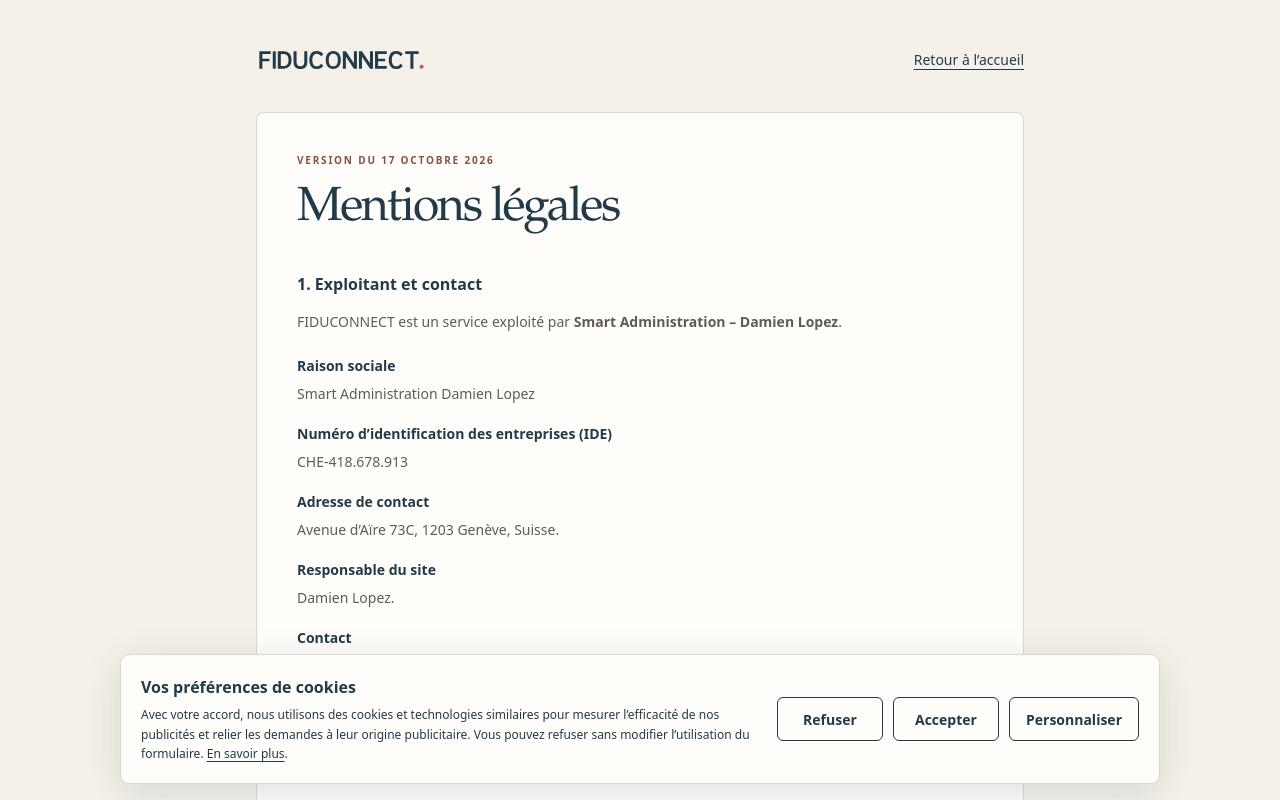
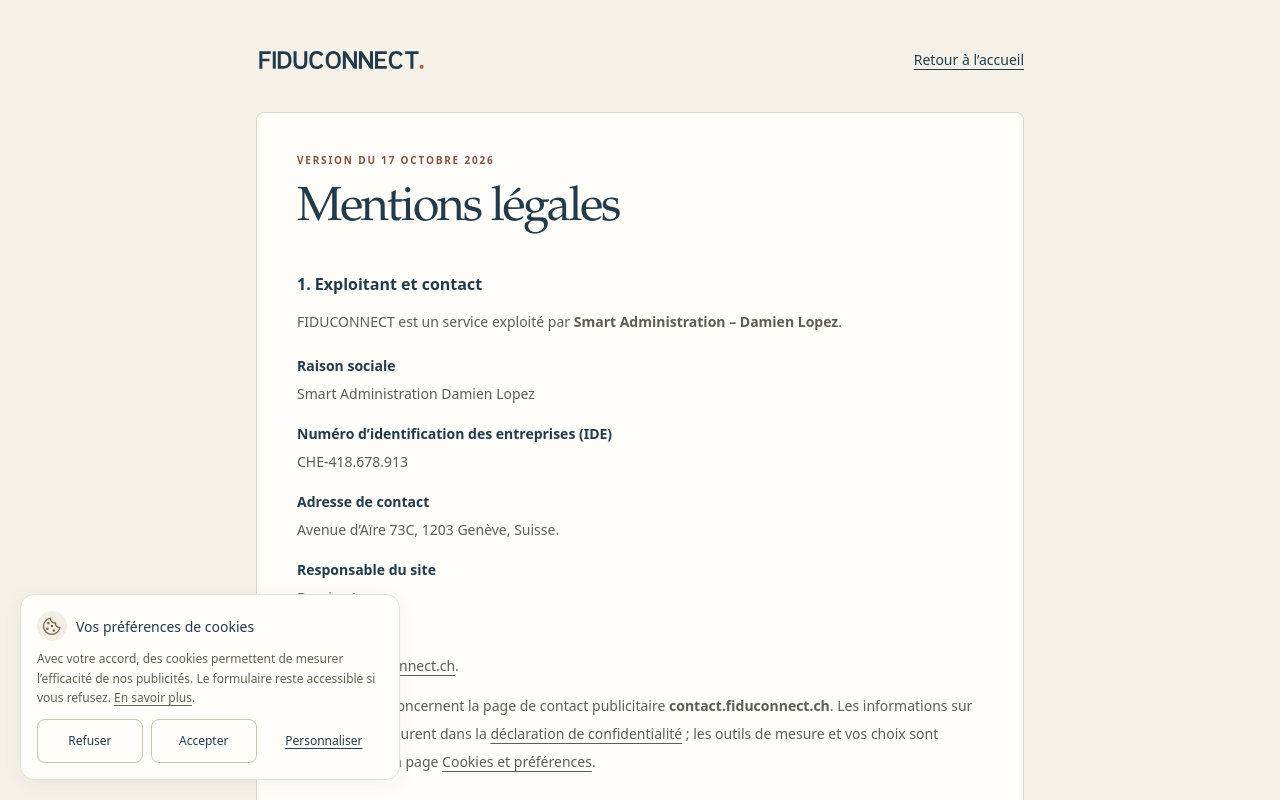
Before and after one commit to lopezdamien/fiduconnect, a Next.js app: page /mentions-legales in a window 1280 px wide. Shown: the top 800 px of the page. Built offline with nearby package versions, Linux system fonts and the light colour scheme; no server answers.

Commit message:
Patch Next.js and Zod security advisories and soften cookie consent

```diff
--- a/app/globals.css
+++ b/app/globals.css
@@ -199,20 +199,23 @@
   .sea-button, .sea-input, .sea-select-popup { transition: none; }
 }
 /* Consent choices have equal prominence and never block access to the form. */
-.ads-consent { position: fixed; z-index: 80; inset: auto 16px 16px; margin-inline: auto; max-width: 1040px; max-height: 70dvh; overflow-y: auto; padding: 20px; display: flex; gap: 24px; align-items: center; color: #223b4a; background: #fffdfa; border: 1px solid #ded7cb; border-radius: 10px; box-shadow: 0 8px 36px #223b4a26; }
-.ads-consent-copy { flex: 1; }
-.ads-consent h2 { margin: 0 0 6px; font-size: 16px; font-weight: 600; }
-.ads-consent p { margin: 0; font-size: 12px; line-height: 1.6; }
+.ads-consent { position: fixed; z-index: 80; inset: auto auto 20px 20px; width: min(380px, calc(100% - 40px)); max-height: 70dvh; overflow-y: auto; padding: 16px; display: flex; flex-direction: column; gap: 12px; color: #223b4a; background: #fffdfa; border: 1px solid #e5dfd5; border-radius: 14px; box-shadow: 0 4px 20px #223b4a0d; }
+.ads-consent-copy { min-width: 0; }
+.ads-consent h2 { display: flex; align-items: center; gap: 9px; margin: 0 0 8px; font-size: 14px; font-weight: 500; line-height: 1.4; }
+.ads-consent-icon { display: grid; place-items: center; width: 30px; height: 30px; flex: 0 0 auto; color: #76684f; background: #f3eee4; border-radius: 50%; }
+.ads-consent-icon svg { width: 22px; height: 22px; }
+.ads-consent p { margin: 0; font-size: 12px; line-height: 1.6; color: #655f56; }
 .ads-consent p + p { margin-top: 6px; }
 .ads-consent a { text-decoration: underline; text-underline-offset: 3px; }
-.ads-consent-actions { display: flex; flex-wrap: wrap; gap: 10px; }
+.ads-consent-actions { display: flex; flex-wrap: wrap; gap: 8px; width: 100%; }
 .ads-consent-details { margin-top: 14px; padding-top: 14px; border-top: 1px solid #ded7cb; }
 .ads-consent-option { display: flex; align-items: center; gap: 10px; margin-block: 12px; min-height: 44px; font-size: 13px; font-weight: 600; cursor: pointer; }
 .ads-consent-option input { width: 20px; height: 20px; flex: 0 0 auto; accent-color: #223b4a; }
-.ads-consent button { min-height: 44px; min-width: 106px; border: 1px solid #223b4a; border-radius: 6px; padding: 10px 16px; background: #fffdfa; color: #223b4a; font-size: 14px; font-weight: 600; cursor: pointer; }
+.ads-consent button { flex: 1; min-height: 44px; min-width: 0; border: 1px solid #cfc6b7; border-radius: 8px; padding: 8px 10px; background: transparent; color: #223b4a; font-size: 12px; font-weight: 500; cursor: pointer; }
+.ads-consent button.ads-consent-customize { flex: 1.15; border-color: transparent; text-decoration: underline; text-underline-offset: 3px; }
+.ads-consent button:nth-child(n + 4) { flex-basis: 100%; }
 .ads-consent button:hover { background: #f5f1e9; }
 .ads-consent :focus-visible { outline: 3px solid #a76549; outline-offset: 3px; }
 @media (max-width: 639px) {
-    .ads-consent { inset: auto 8px 8px; padding: 16px; gap: 12px; flex-direction: column; align-items: stretch; max-height: 60dvh; overflow-y: auto; }
-    .ads-consent-actions button { flex: 1; }
+    .ads-consent { inset: auto 12px 12px; width: auto; padding: 14px; gap: 10px; max-height: 60dvh; }
 }
--- a/components/AdsConsent.tsx
+++ b/components/AdsConsent.tsx
@@ -77,8 +77,8 @@
     return (
         <section ref={panel} aria-labelledby="ads-consent-title" className="ads-consent">
             <div className="ads-consent-copy">
-                <h2 id="ads-consent-title">Vos préférences de cookies</h2>
-                <p>Avec votre accord, nous utilisons des cookies et technologies similaires pour mesurer l’efficacité de nos publicités et relier les demandes à leur origine publicitaire. Vous pouvez refuser sans modifier l’utilisation du formulaire. <a href="/confidentialite#cookies">En savoir plus</a>.</p>
+                <h2 id="ads-consent-title"><span className="ads-consent-icon" aria-hidden="true"><svg viewBox="0 0 24 24" fill="none" stroke="currentColor" strokeWidth="1.4" strokeLinecap="round" strokeLinejoin="round"><path d="M20.7 13.4A9 9 0 1 1 10.6 3.3a4.2 4.2 0 0 0 5.2 5.2 4.2 4.2 0 0 0 4.9 4.9Z" /><circle cx="8" cy="9" r=".7" /><circle cx="7" cy="15" r=".7" /><circle cx="12" cy="12" r=".7" /><circle cx="14" cy="17" r=".7" /></svg></span>Vos préférences de cookies</h2>
+                <p>Avec votre accord, des cookies permettent de mesurer l’efficacité de nos publicités. Le formulaire reste accessible si vous refusez. <a href="/confidentialite#cookies">En savoir plus</a>.</p>
                 {details && <div id="ads-consent-details" className="ads-consent-details">
                     <p><strong>Fonctionnement du site — toujours actif.</strong> Le formulaire reste accessible sans suivi publicitaire. Votre choix est mémorisé dans ce navigateur pendant 180 jours au maximum.</p>
                     <label className="ads-consent-option">
@@ -96,7 +96,7 @@
             <div className="ads-consent-actions">
                 <button type="button" onClick={() => choose(false)}>Refuser</button>
                 <button type="button" onClick={() => choose(true)}>Accepter</button>
-                <button type="button" aria-expanded={details} aria-controls="ads-consent-details" onClick={() => setDetails(!details)}>{details ? 'Réduire' : 'Personnaliser'}</button>
+                <button type="button" className="ads-consent-customize" aria-expanded={details} aria-controls="ads-consent-details" onClick={() => setDetails(!details)}>{details ? 'Réduire' : 'Personnaliser'}</button>
                 {details && <button type="button" onClick={() => choose(measurement)}>Enregistrer mes choix</button>}
                 {storageError && <button type="button" onClick={() => setOpen(false)}>Fermer sans suivi</button>}
             </div>
--- a/package.json
+++ b/package.json
@@ -14,12 +14,12 @@
     "clsx": "^2.1.1",
     "framer-motion": "^12.34.0",
     "lucide-react": "^0.563.0",
-    "next": "16.4.0",
+    "next": "16.4.3",
     "react": "19.2.3",
     "react-dom": "19.2.3",
     "resend": "^6.9.2",
     "tailwind-merge": "^3.4.0",
-    "zod": "^4.3.6"
+    "zod": "4.6.6"
   },
   "devDependencies": {
     "@tailwindcss/postcss": "^4",
@@ -27,7 +27,7 @@
     "@types/react": "^19",
     "@types/react-dom": "^19",
     "eslint": "^9",
-    "eslint-config-next": "16.4.0",
+    "eslint-config-next": "16.4.3",
     "tailwindcss": "^4",
     "typescript": "^5"
   }
```
Also changed, not shown: 1 other file (tests, documents, lock files or other folders).
